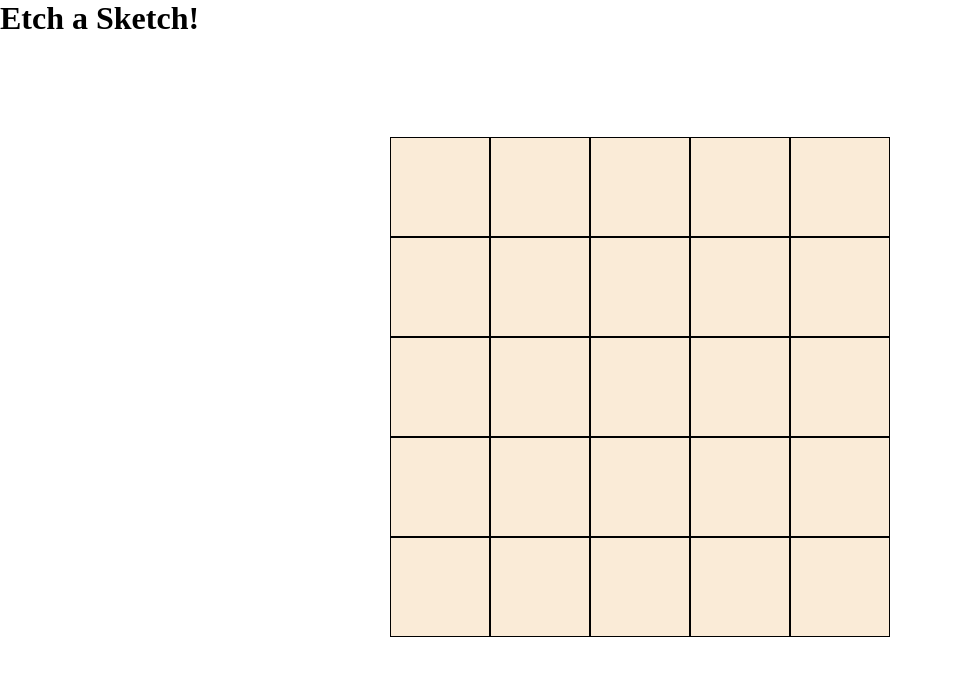
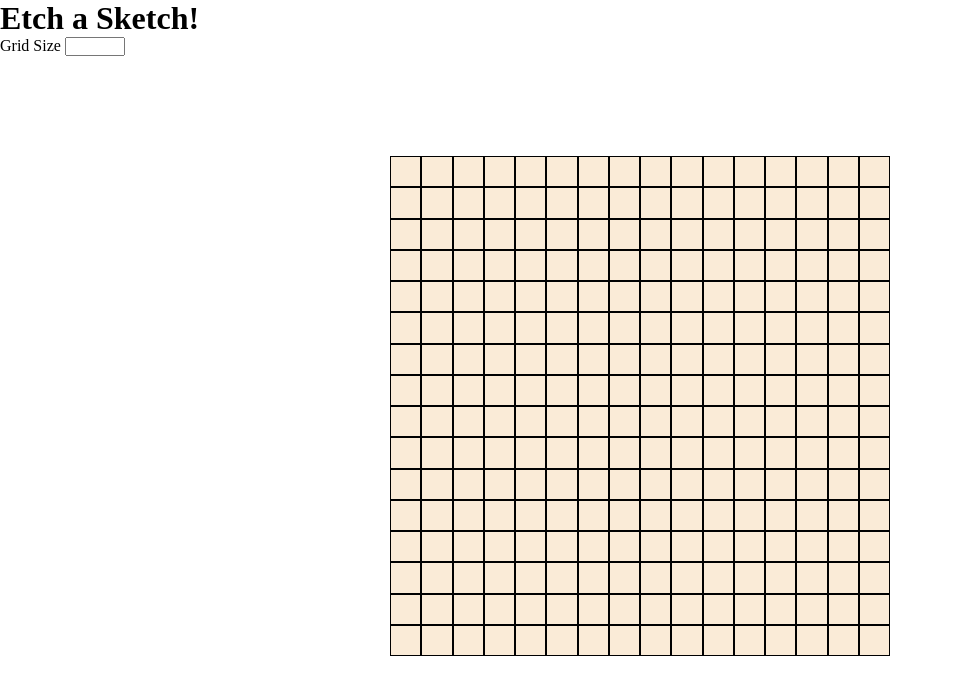
Before and after one commit to r-alejo-z95/etch-a-sketch, a plain HTML site: page index.html in a window 1280 px wide. Shown: the whole page, without its empty margins (0-953 px from the left). Drawn offline with Linux system fonts and the light colour scheme.

Commit message:
Add user input funcionality to get grid size

```diff
--- a/index.html
+++ b/index.html
@@ -1,15 +1,16 @@
 <!DOCTYPE html>
 <html lang="en">
-<head>
-    <meta charset="UTF-8">
-    <meta name="viewport" content="width=device-width, initial-scale=1.0">
-    <link rel="stylesheet" href="styles.css">
+  <head>
+    <meta charset="UTF-8" />
+    <meta name="viewport" content="width=device-width, initial-scale=1.0" />
+    <link rel="stylesheet" href="styles.css" />
     <script src="script.js" defer></script>
     <title>Etch a Sketch!</title>
-</head>
-<body>
+  </head>
+  <body>
     <h1>Etch a Sketch!</h1>
-    <div class="grid-container">
-    </div>
-</body>
+    <label for="size">Grid Size</label>
+    <input id="size" type="number" min="5" max="100" class="select-size" />
+    <div class="grid-container"></div>
+  </body>
 </html>
--- a/script.js
+++ b/script.js
@@ -1,22 +1,28 @@
 const gridSide = 500;
-let rows = 5;
-let cols = 5;
+let rows = 16;
+let cols = rows;
 let gridSize = rows * cols;
 
-const gridContainer = document.querySelector('.grid-container');
+let sizeInput = document.querySelector(".select-size");
+sizeInput.addEventListener("input", function () {
+  rows = parseInt(sizeInput.value);
+  cols = rows;
+  console.log(`Nuevo tamaño de grid: ${rows}x${cols}`);
+});
+
+const gridContainer = document.querySelector(".grid-container");
 gridContainer.style.width = `${gridSide}px`;
 gridContainer.style.height = `${gridSide}px`;
 
 function createGrid() {
+  for (let i = 0; i < gridSize; i++) {
+    let square = document.createElement("div");
 
-    for (let i = 0 ; i < gridSize; i++) {
-        let square = document.createElement('div');
-
-        square.className = 'square';
-        square.style.width = `${(gridSide / cols)}px`;
-        square.style.height = `${(gridSide / rows)}px`;
-        gridContainer.appendChild(square);
-    }
+    square.className = "square";
+    square.style.width = `${gridSide / cols}px`;
+    square.style.height = `${gridSide / rows}px`;
+    gridContainer.appendChild(square);
+  }
 }
 
 createGrid();
```
Also changed, not shown: styles.css (line endings or trailing spaces).
